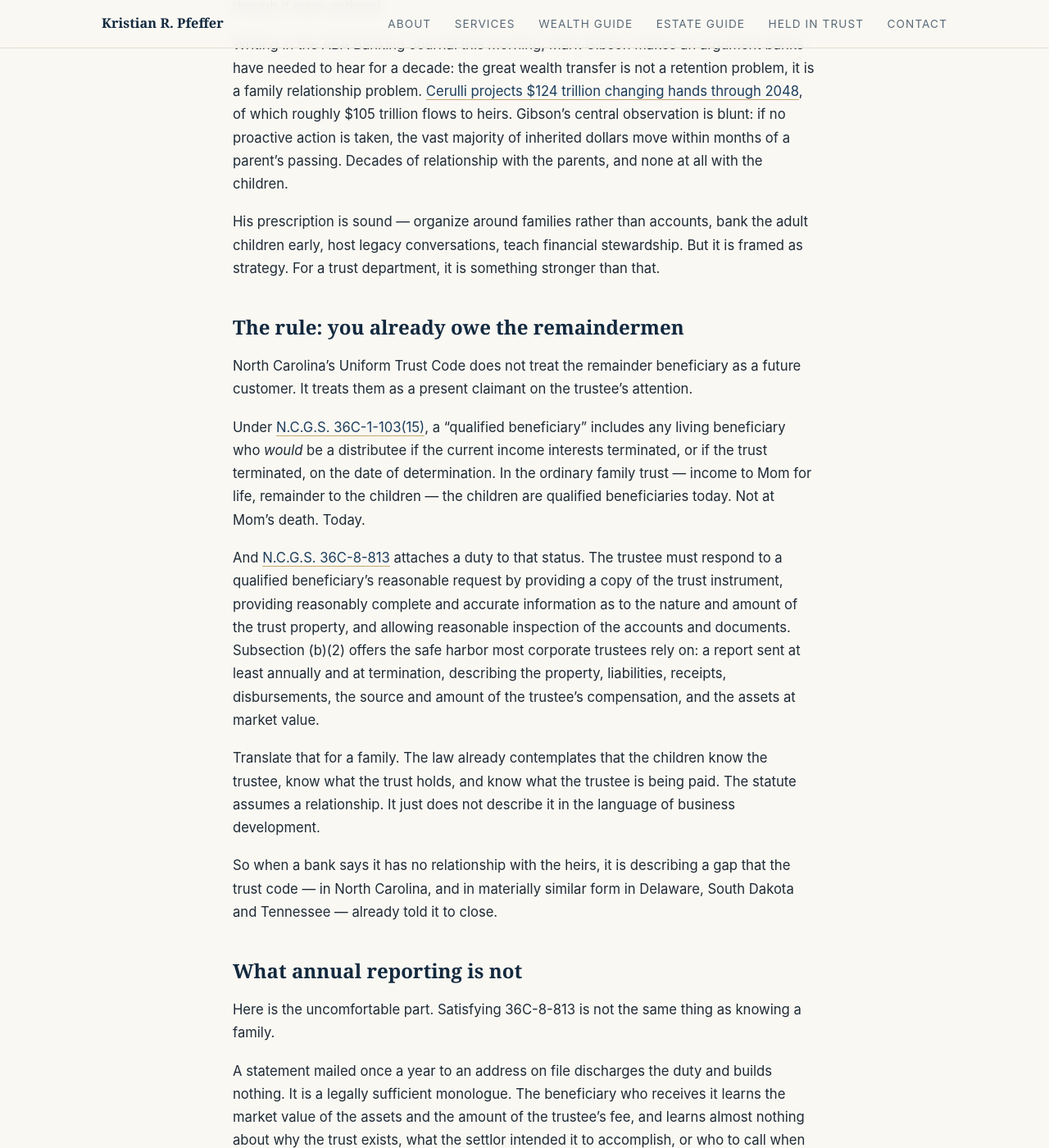
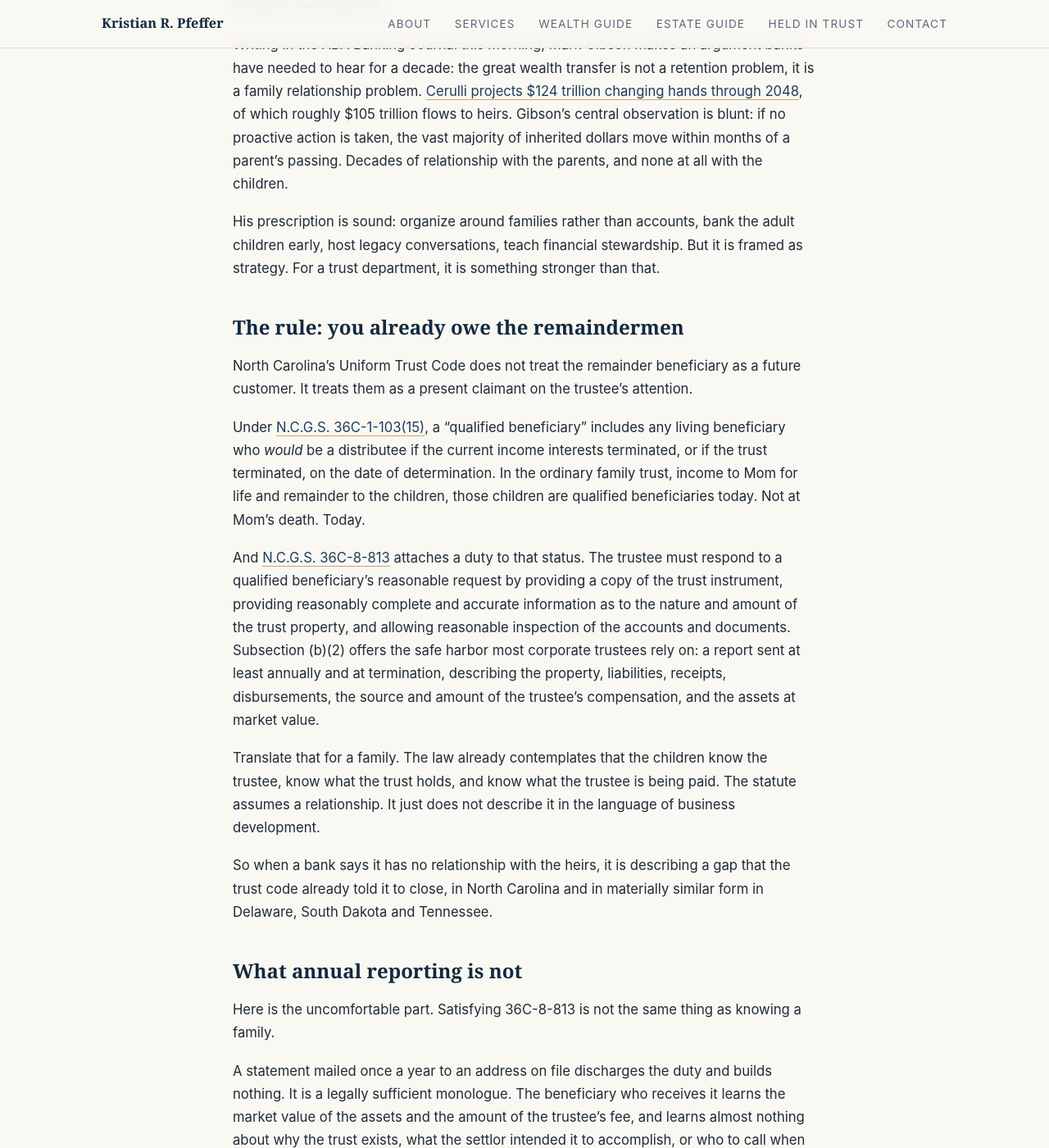
Before and after one commit to pfefferkris/pfefferkris.github.io, a Jekyll site: the page built from _posts/2026-08-03-the-relationship-the-statute-already-requires.md, in a window 1280 px wide and 1400 px high, scrolled down 402 px. Shown: the whole window at 82% size. Built offline with Jekyll 4.4.1, drawn with Linux system fonts in a browser that asks for light colours; some of the changed text lies outside the part shown.

Commit message:
Voice fix: remove em dashes from prose per no-hyphen house style

```diff
--- a/_posts/2026-08-03-the-relationship-the-statute-already-requires.md
+++ b/_posts/2026-08-03-the-relationship-the-statute-already-requires.md
@@ -11,19 +11,19 @@ That question sounds like marketing. It is not. For anyone administering a trust
 
 Writing in the ABA Banking Journal this morning, Mark Gibson makes an argument banks have needed to hear for a decade: the great wealth transfer is not a retention problem, it is a family relationship problem. [Cerulli projects $124 trillion changing hands through 2048](https://www.cerulli.com/press-releases/cerulli-anticipates-124-trillion-in-wealth-will-transfer-through-2048), of which roughly $105 trillion flows to heirs. Gibson's central observation is blunt: if no proactive action is taken, the vast majority of inherited dollars move within months of a parent's passing. Decades of relationship with the parents, and none at all with the children.
 
-His prescription is sound — organize around families rather than accounts, bank the adult children early, host legacy conversations, teach financial stewardship. But it is framed as strategy. For a trust department, it is something stronger than that.
+His prescription is sound: organize around families rather than accounts, bank the adult children early, host legacy conversations, teach financial stewardship. But it is framed as strategy. For a trust department, it is something stronger than that.
 
 ## The rule: you already owe the remaindermen
 
 North Carolina's Uniform Trust Code does not treat the remainder beneficiary as a future customer. It treats them as a present claimant on the trustee's attention.
 
-Under [N.C.G.S. 36C-1-103(15)](https://www.ncleg.gov/EnactedLegislation/Statutes/HTML/BySection/Chapter_36C/GS_36C-1-103.html), a "qualified beneficiary" includes any living beneficiary who *would* be a distributee if the current income interests terminated, or if the trust terminated, on the date of determination. In the ordinary family trust — income to Mom for life, remainder to the children — the children are qualified beneficiaries today. Not at Mom's death. Today.
+Under [N.C.G.S. 36C-1-103(15)](https://www.ncleg.gov/EnactedLegislation/Statutes/HTML/BySection/Chapter_36C/GS_36C-1-103.html), a "qualified beneficiary" includes any living beneficiary who *would* be a distributee if the current income interests terminated, or if the trust terminated, on the date of determination. In the ordinary family trust, income to Mom for life and remainder to the children, those children are qualified beneficiaries today. Not at Mom's death. Today.
 
 And [N.C.G.S. 36C-8-813](https://www.ncleg.gov/EnactedLegislation/Statutes/HTML/BySection/Chapter_36C/GS_36C-8-813.html) attaches a duty to that status. The trustee must respond to a qualified beneficiary's reasonable request by providing a copy of the trust instrument, providing reasonably complete and accurate information as to the nature and amount of the trust property, and allowing reasonable inspection of the accounts and documents. Subsection (b)(2) offers the safe harbor most corporate trustees rely on: a report sent at least annually and at termination, describing the property, liabilities, receipts, disbursements, the source and amount of the trustee's compensation, and the assets at market value.
 
 Translate that for a family. The law already contemplates that the children know the trustee, know what the trust holds, and know what the trustee is being paid. The statute assumes a relationship. It just does not describe it in the language of business development.
 
-So when a bank says it has no relationship with the heirs, it is describing a gap that the trust code — in North Carolina, and in materially similar form in Delaware, South Dakota and Tennessee — already told it to close.
+So when a bank says it has no relationship with the heirs, it is describing a gap that the trust code already told it to close, in North Carolina and in materially similar form in Delaware, South Dakota and Tennessee.
 
 ## What annual reporting is not
 
@@ -45,10 +45,10 @@ But the statute already drew that line, and it drew it well past where most inst
 
 The reframe worth taking from Gibson's piece is that the wealth transfer is not a race to hold assets. It is a test of whether the promise made to a settlor survives the settlor.
 
-A trust is a promise kept to someone who will not be present to enforce it. The person who inherits the benefit of that promise is the one who has to be able to see it — to know why the structure was built, what it was meant to protect, and who is accountable for it. That is not sentiment. It is the substance of accountability that 36C-8-813 exists to enforce, and it is the reason the duty runs to remaindermen who cannot touch a dollar today.
+A trust is a promise kept to someone who will not be present to enforce it. The person who inherits the benefit of that promise is the one who has to be able to see it, to know why the structure was built, what it was meant to protect, and who is accountable for it. That is not sentiment. It is the substance of accountability that 36C-8-813 exists to enforce, and it is the reason the duty runs to remaindermen who cannot touch a dollar today.
 
 I learned this in a different uniform. Handing off responsibility means the person who takes it can carry it without you standing there. If the successor does not know what they have been given, the handoff did not happen; a signature just moved.
 
 Banks that win the next twenty years will not win because they built a family banking package. They will win because the children already knew who to call, and had known for years. The statute told them to make that call possible. The $124 trillion is just the price of having read it narrowly.
 
-*Source: [How banks can garner their share of the wealth transfer windfall](https://bankingjournal.aba.com/2026/08/how-banks-can-garner-their-share-of-the-wealth-transfer-windfall/) (ABA Banking Journal, August 3, 2026), with wealth transfer projections from [Cerulli Associates](https://www.cerulli.com/press-releases/cerulli-anticipates-124-trillion-in-wealth-will-transfer-through-2048). Statutory text from the North Carolina General Assembly. Educational only — not legal, tax, or investment advice.*
+*Source: [How banks can garner their share of the wealth transfer windfall](https://bankingjournal.aba.com/2026/08/how-banks-can-garner-their-share-of-the-wealth-transfer-windfall/) (ABA Banking Journal, August 3, 2026), with wealth transfer projections from [Cerulli Associates](https://www.cerulli.com/press-releases/cerulli-anticipates-124-trillion-in-wealth-will-transfer-through-2048). Statutory text from the North Carolina General Assembly. Educational only. Not legal, tax, or investment advice.*
```
